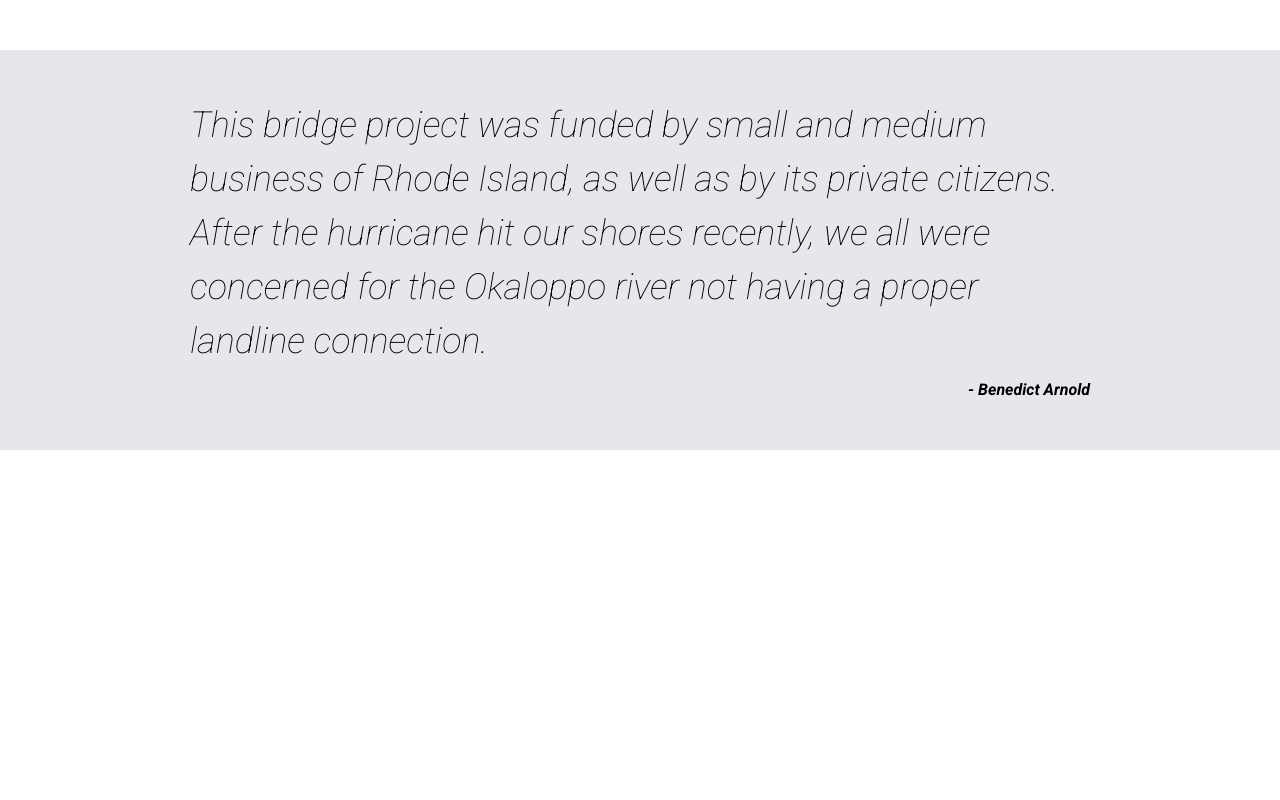
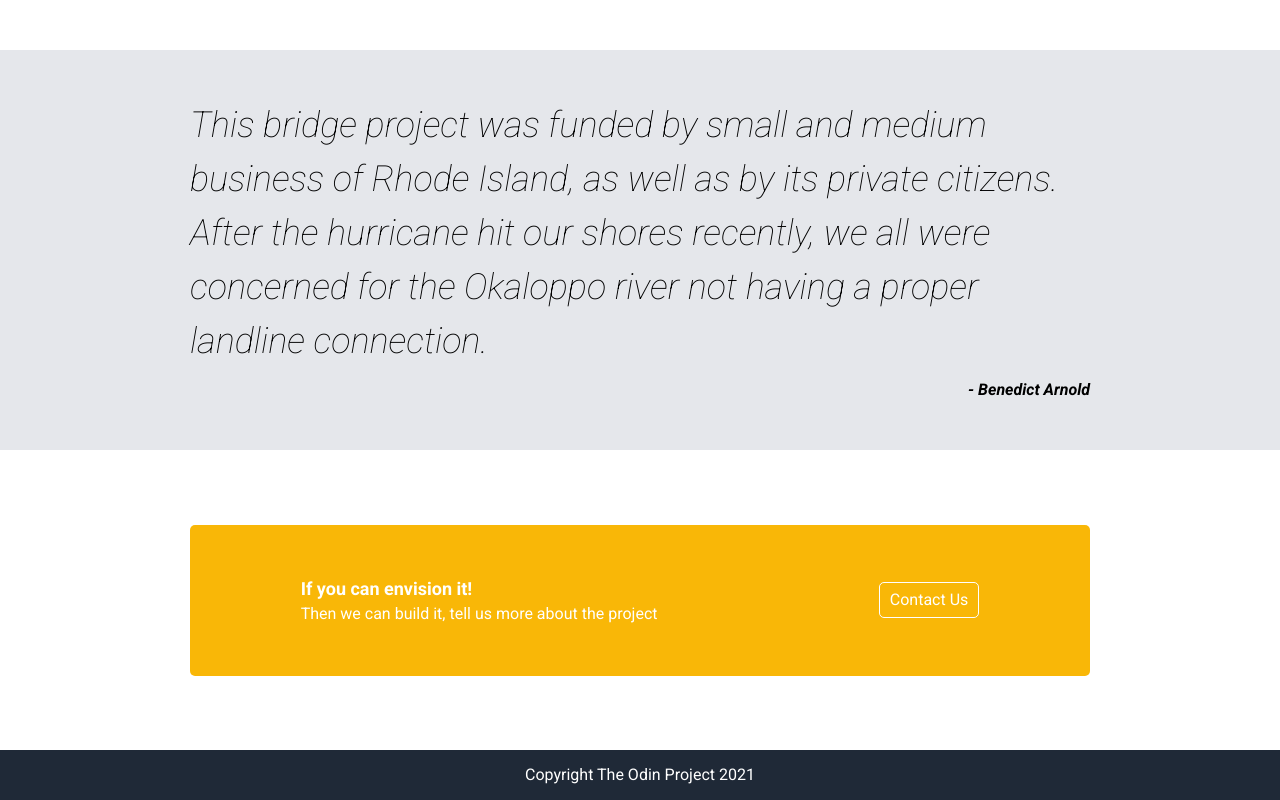
Before and after one commit to Dkabiswa/TOP-constructo, a plain HTML site: page index.html in a window 1280 px wide. Shown: the part 709-1509 px from the top of the page. Before the commit the page ends 1159 px from the top, so only its background shows below. Drawn offline with Linux system fonts and the light colour scheme.

Commit message:
finish cta

```diff
--- a/index.html
+++ b/index.html
@@ -76,5 +76,24 @@
             </div>
         </section>
 
+        <!-- cta -->
+        <section id="cta" class="cta flex align-center">
+            <div class="primary-background container flex space-around align-center color-white py-10">
+                <div class="cta-left">
+                    <p class="big-text"><strong>If you can envision it!</strong></p>
+                    <p>Then we can build it, tell us more about the project</p>
+                </div>
+                <div class="cta-right">
+                    <button class="btn btn-outline ">Contact Us</button>
+                </div>
+            </div>
+        </section>
+
+        <footer class="dark-background text-center color-white footer flex align-center">
+            <div class="container">
+                <p>Copyright The Odin Project 2021</p>
+            </div>
+        </footer>
+
 </body>
 </html>
--- a/styles.css
+++ b/styles.css
@@ -37,6 +37,9 @@ p, h1, h2, h3, h4, h5, h6 {
 .space-between {
     justify-content: space-between;
 }
+.space-around {
+    justify-content: space-around;
+}
 .justify-center {
     justify-content: center;
 }
@@ -57,6 +60,9 @@ p, h1, h2, h3, h4, h5, h6 {
 }
 .gray-background {
     background-color: #E5E7EB;
+}
+.primary-background {
+    background-color: #f9b707;
 }
 
 .nav-item {
@@ -85,6 +91,17 @@ p, h1, h2, h3, h4, h5, h6 {
 .testimonial {
     height: 400px;
 }
+.cta {
+    height: 300px;
+}
+.cta .container {
+   width: 100%;
+   border-radius: 5px;
+}
+
+.footer {
+    height: 50px;
+}
 
 .heading-2 {
     font-size: 36px;
@@ -110,6 +127,11 @@ p, h1, h2, h3, h4, h5, h6 {
 .btn-solid {
     background-color: #f9b707;
     color: #ffffff;
+}
+.btn-outline {
+    background-color: transparent;
+    color: #ffffff;
+    border: 1px solid white;
 }
 
 .color-primary {
@@ -146,6 +168,11 @@ p, h1, h2, h3, h4, h5, h6 {
     padding-top: 10px;
     padding-bottom: 10px;
 }
+
+.py-10 {
+    padding-top: 50px;
+    padding-bottom: 50px;
+}
 .text-center {
     text-align: center;
 }
```
